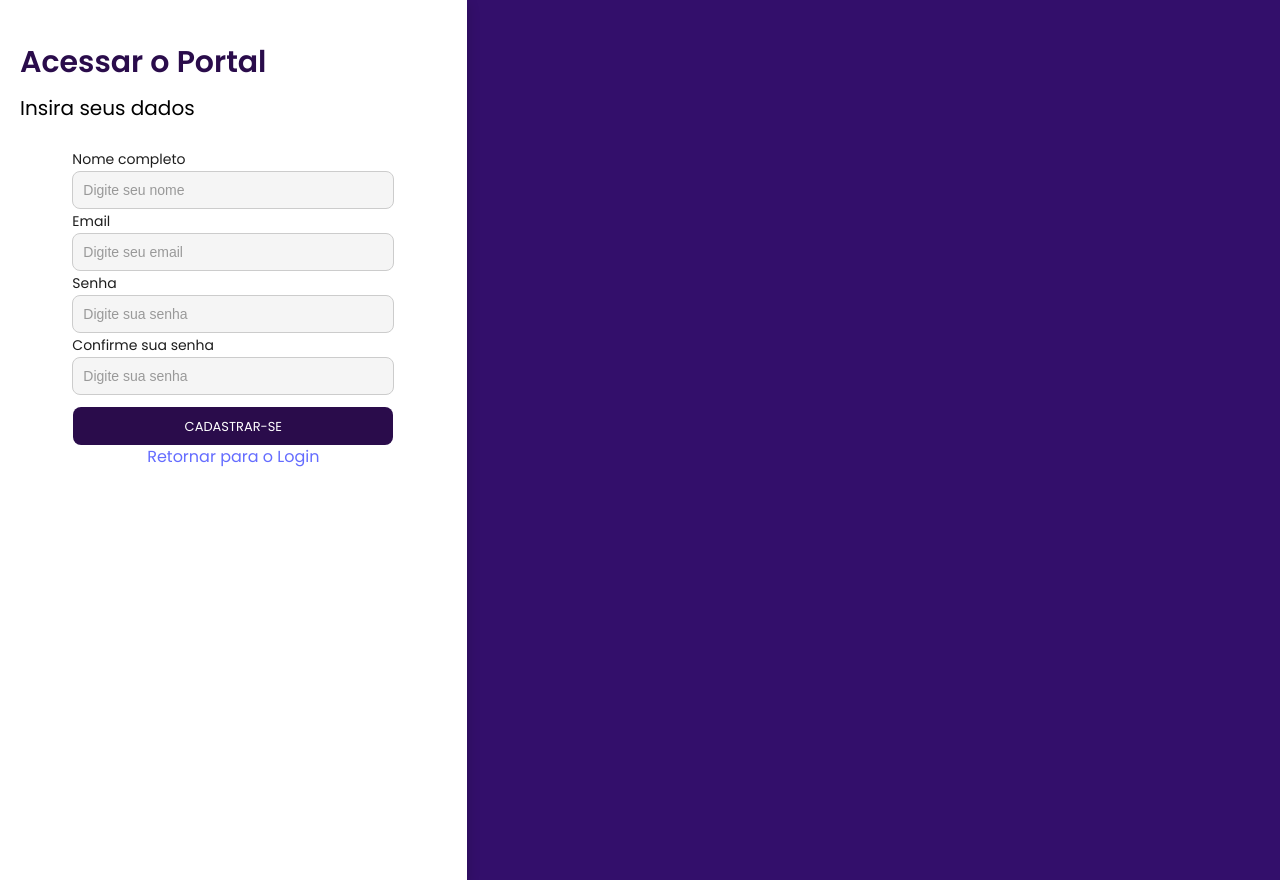
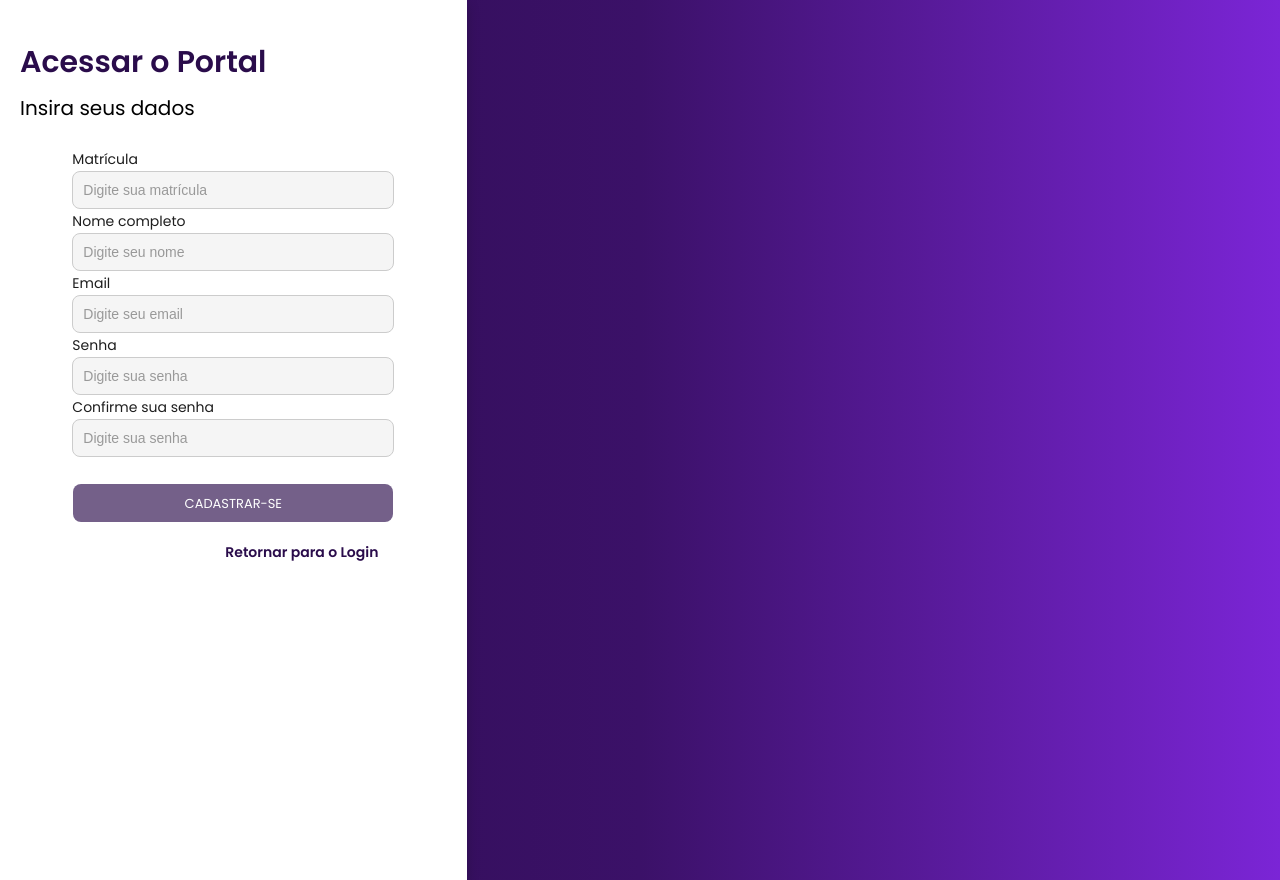
Before and after one commit to Gustavo-UNIJORGE/NITELog-Web, a React (Vite) app: page /register in a window 1280 px wide. Built offline with nearby package versions, Linux system fonts and the light colour scheme; no server answers.

Commit message:
modificações no login

```diff
--- a/index.html
+++ b/index.html
@@ -1,5 +1,5 @@
 <!doctype html>
-<html lang="en">
+<html lang="pt-br">
   <head>
     <meta charset="UTF-8" />
     <link rel="icon" type="image/svg+xml" href="/vite.svg" />
--- a/src/assets/styles/AuthStyles.css
+++ b/src/assets/styles/AuthStyles.css
@@ -1,7 +1,7 @@
 @import url('https://fonts.googleapis.com/css2?family=Poppins:wght@300;400;600&display=swap');
 
 body {
-    background: #330f6b;
+    background: linear-gradient(90deg,rgb(42, 12, 75),rgb(59, 17, 104),rgb(123, 37, 214));
     font-family: 'Poppins', sans-serif;
     margin: 0;
     padding: 0;
@@ -99,7 +99,7 @@ input::placeholder {
     color: #2a0c4b;
     border: none;
     background: transparent;
-    font-size: 12px;
+    font-size: 13px;
     padding: 0px;
     margin-bottom: 50px;
     font-weight: bold;
@@ -107,7 +107,7 @@ input::placeholder {
 
 .esqueciSenhaPosicao {
     width: 100%;
-    text-align: right;
+    text-align: left;
 }
 
 .entrar {
@@ -120,6 +120,7 @@ input::placeholder {
     height: 38px;
     width: 320px;
     text-transform: uppercase;
+    margin-top: 15px;
 }
 
 .fazerCadastro {
@@ -128,6 +129,7 @@ input::placeholder {
     padding: 0px;
     border: none;
     font-weight: bold;
+    font-size: 13px;
 }
 
 .error {
@@ -172,3 +174,24 @@ input::placeholder {
 .labelEmail{
     margin-top: 25px;
 }
+
+.retornarLogin, .retornarLoginPosicao{
+    background: transparent;
+    color: #2a0c4b;
+    padding: 0px;
+    border: none;
+    font-weight: bold;
+    font-size: 14px;
+    margin-top: 10px;
+    width: 100%;
+    display: flex;
+    justify-content: flex-end;
+    transform: translateX(-8%);
+
+}
+
+.sucess {
+    color: #2a0580;
+    font-size: 12px;
+    margin-top: 4px;
+}
--- a/src/pages/Login/Login.tsx
+++ b/src/pages/Login/Login.tsx
@@ -5,32 +5,32 @@ import validateEmail from "../../utils/validateEmail";
 import { handleInputChange } from "../../utils/handleEmailChange";
 import { apiService } from "../../services/apiServices";
 
-const Login = ({ }) => {
+const Login = () => {
     const [formData, setFormData] = useState({
         email: '',
         password: ''
-    })
+    });
     const [errors, setErrors] = useState({
         emailRequired: false,
         emailInvalid: false,
         passwordInvalid: false
-    })
+    });
 
     const [isValid, setIsValid] = useState(false);
-
     const [validationEnabled, setValidationEnabled] = useState(false);
 
     useEffect(() => {
         if (validationEnabled) {
-            setErrors({
-                emailRequired: !Boolean(formData.email),
-                emailInvalid: !validateEmail(formData.email),
-                passwordInvalid: !Boolean(formData.password)
-            });
+            const newErrors = {
+                emailRequired: formData.email.trim() === '',
+                emailInvalid: formData.email.trim() !== '' && !validateEmail(formData.email),
+                passwordInvalid: formData.password.trim() === ''
+            };
 
-            setIsValid(!errors.emailInvalid && !errors.passwordInvalid)
+            setErrors(newErrors);
+            setIsValid(Object.values(newErrors).every(error => error === false));
         }
-    }, [formData.email, formData.password])
+    }, [formData, validationEnabled]);
 
     const enableValidation = () => setValidationEnabled(true);
 
@@ -41,10 +41,13 @@ const Login = ({ }) => {
     const handleFormSubmit = (e: React.FormEvent) => {
         e.preventDefault();
         enableValidation();
-        if(isValid) {
+
+        setTimeout(() => {
+            if (isValid) {
                 apiService.loginUser(formData);
-            //console.log('Usuário logado: ', formData);
+
             }
+        }, 0);
     }
 
     return (
@@ -64,13 +67,6 @@ const Login = ({ }) => {
                     onChange={(e) => handleChange(e, 'email')}
                     onBlur={enableValidation}
                 />
-                {errors.emailInvalid && (
-                    <div
-                        className="error"
-                        id="email-invalid-error">
-                            Email inválido
-                    </div>
-                )}
                 {errors.emailRequired && (
                     <div
                         className="error"
@@ -78,12 +74,17 @@ const Login = ({ }) => {
                         Campo obrigatório
                     </div>
                 )}
+                {!errors.emailRequired && errors.emailInvalid && (
+                    <div
+                        className="error"
+                        id="email-invalid-error">
+                        Email inválido
+                    </div>
+                )}
             </div>
 
-
             <div>
-                <label
-                    className="labelSenha">
+                <label className="labelSenha">
                     Senha
                 </label>
                 <input
@@ -104,17 +105,9 @@ const Login = ({ }) => {
                     </div>
                 )}
                 <div className="esqueciSenhaPosicao">
-{/*                     <button
-                        type="button"
-                        className="esqueciSenha"
-                        id="recover-password-button"
-                        disabled={errors.emailInvalid}>
-                            Esqueceu a senha?
-                    </button> */}
                     <Link to="/resetPassword" className="esqueciSenha">Esqueceu a senha?</Link>
                 </div>
             </div>
-
 
             <div>
                 <button
--- a/src/pages/Register/Register.tsx
+++ b/src/pages/Register/Register.tsx
@@ -5,8 +5,8 @@ import { apiService } from '../../services/apiServices';
 import { Link } from 'react-router';
 
 const Register = () => {
-
     const [formData, setFormData] = useState({
+        matricula: '',
         username: '',
         email: '',
         password: '',
@@ -14,78 +14,123 @@ const Register = () => {
     });
 
     const [errors, setErrors] = useState({
+        matriculaInvalid: false,
         usernameRequired: false,
         emailRequired: false,
         emailInvalid: false,
         passwordInvalid: false,
         passwordConfirmInvalid: false
-    })
+    });
 
     const [isValid, setIsValid] = useState(false);
 
-    const [validationEnabled, setValidationEnabled] = useState(false);
+    // Estado que marca os campos que o usuário já tocou (perdeu o foco)
+    const [touchedFields, setTouchedFields] = useState<{ [key in keyof typeof formData]?: boolean }>({});
+
+    // Função para marcar campo como "tocado" no onBlur
+    const handleBlur = (fieldName: keyof typeof formData) => {
+        setTouchedFields(prev => ({ ...prev, [fieldName]: true }));
+    };
 
     useEffect(() => {
-        if (validationEnabled) {
-            setErrors({
-                usernameRequired: !(formData.username),
-                emailRequired: !(formData.email),
-                emailInvalid: !validateEmail(formData.email),
-                passwordInvalid: !(formData.password),
-                passwordConfirmInvalid: formData.password != formData.confirmPassword
-            });
-            console.log(errors, Object.values(errors).every(error => error === false))
-            setIsValid(Object.values(errors).every(error => error === false));
-        }
-    }, [formData])
+        if (Object.keys(touchedFields).length === 0) return;
 
-    const enableValidation = () => setValidationEnabled(true);
+        const newErrors = {
+            matriculaInvalid: !/^\d{10}$/.test(formData.matricula),
+            usernameRequired: formData.username === '',
+            emailRequired: formData.email === '',
+            emailInvalid: formData.email !== '' && !validateEmail(formData.email),
+            passwordInvalid: formData.password === '',
+            passwordConfirmInvalid: formData.password !== formData.confirmPassword
+        };
+
+        setErrors({
+            matriculaInvalid: touchedFields.matricula ? newErrors.matriculaInvalid : false,
+            usernameRequired: touchedFields.username ? newErrors.usernameRequired : false,
+            emailRequired: touchedFields.email ? newErrors.emailRequired : false,
+            emailInvalid: touchedFields.email && !newErrors.emailRequired ? newErrors.emailInvalid : false,
+            passwordInvalid: touchedFields.password ? newErrors.passwordInvalid : false,
+            passwordConfirmInvalid: touchedFields.confirmPassword ? newErrors.passwordConfirmInvalid : false,
+        });
+
+        setIsValid(Object.values(newErrors).every(error => error === false));
+    }, [formData, touchedFields]);
+
 
     const handleChange = (e: React.ChangeEvent<HTMLInputElement>, fieldName: keyof typeof formData) => {
         handleInputChange(e, formData, setFormData, fieldName);
-    }
+    };
 
     const handleFormSubmit = (e: React.FormEvent) => {
         e.preventDefault();
+
+        setTouchedFields({
+            matricula: true,
+            username: true,
+            email: true,
+            password: true,
+            confirmPassword: true
+        });
+
+
+        if (!isValid) return;
+
         const data = {
             password: formData.confirmPassword,
             email: formData.email,
             username: formData.username
-        }
+        };
         console.log(data);
         apiService.registerUser(data);
-        //console.log('Usuário registrado: ', formData);
-    }
+    };
 
     return (
-        <form className="forms" onSubmit={handleFormSubmit}>
+        <form className="forms" onSubmit={handleFormSubmit} noValidate>
+            <div>
+                <label>Matrícula</label>
+                <input
+                    className="campoMatricula"
+                    type="text"
+                    name="matricula"
+                    id="matricula"
+                    placeholder="Digite sua matrícula"
+                    value={formData.matricula}
+                    maxLength={10}
+                    onChange={(e) => {
+                        const value = e.target.value.replace(/\D/g, '').slice(0, 10); // Só número, até 10
+                        handleChange({ ...e, target: { ...e.target, value } }, 'matricula');
+                    }}
+                    onBlur={() => handleBlur('matricula')}
+                />
+                {errors.matriculaInvalid && (
+                    <div className="error" id="matricula-invalid-error">
+                        Matrícula deve ter 10 digitos
+                    </div>
+                )}
+
+            </div>
 
             <div>
                 <label>Nome completo</label>
                 <input
                     className="campoNome"
                     type="text"
-                    name="name"
-                    id="name"
+                    name="username"
+                    id="username"
                     value={formData.username}
                     placeholder="Digite seu nome"
                     onChange={(e) => handleChange(e, 'username')}
+                    onBlur={() => handleBlur('username')}
                 />
                 {errors.usernameRequired && (
-                    <div
-                        className="error"
-                        id="name-required-error">
+                    <div className="error" id="name-required-error">
                         Campo obrigatório
                     </div>
                 )}
             </div>
 
-
-
             <div>
-                <label className="labelCadastrarEmail">
-                    Email
-                </label>
+                <label className="labelCadastrarEmail">Email</label>
                 <input
                     className="campoEmail"
                     type="email"
@@ -94,43 +139,34 @@ const Register = () => {
                     value={formData.email}
                     placeholder="Digite seu email"
                     onChange={(e) => handleChange(e, 'email')}
-                    onBlur={enableValidation}
+                    onBlur={() => handleBlur('email')}
                 />
                 {errors.emailInvalid && (
-                    <div
-                        className="error"
-                        id="email-invalid-error">
+                    <div className="error" id="email-invalid-error">
                         Email inválido
                     </div>
                 )}
                 {errors.emailRequired && (
-                    <div
-                        className="error"
-                        id="email-required-error">
+                    <div className="error" id="email-required-error">
                         Campo obrigatório
                     </div>
                 )}
             </div>
 
-
             <div>
-                <label className="labelCadastrarSenha">
-                    Senha
-                </label>
+                <label className="labelCadastrarSenha">Senha</label>
                 <input
                     className="campoSenha"
                     type="password"
                     id="password"
-                    name="senha"
+                    name="password"
                     value={formData.password}
                     placeholder="Digite sua senha"
                     onChange={(e) => handleChange(e, 'password')}
-                    onBlur={enableValidation}
+                    onBlur={() => handleBlur('password')}
                 />
                 {errors.passwordInvalid && (
-                    <div
-                        className="error"
-                        id="password-required-error">
+                    <div className="error" id="password-required-error">
                         Senha inválida
                     </div>
                 )}
@@ -142,34 +178,31 @@ const Register = () => {
                     className="campoSenha"
                     type="password"
                     id="confirmPassword"
-                    name="confirmeSenha"
+                    name="confirmPassword"
                     value={formData.confirmPassword}
                     placeholder="Digite sua senha"
                     onChange={(e) => handleChange(e, 'confirmPassword')}
-                    onBlur={enableValidation}
+                    onBlur={() => handleBlur('confirmPassword')}
                 />
                 {errors.passwordConfirmInvalid && (
-                    <div
-                        className="error"
-                        id="confirmPassword-invalid-error">
+                    <div className="error" id="confirmPassword-invalid-error">
                         Senhas não coincidem
                     </div>
                 )}
-
             </div>
 
             <div className="register">
-                <button
-                    type="submit"
-                    className="entrar"
-                    id="login-button"
-                    disabled={isValid}>Cadastrar-se</button>
+                <button type="submit" className="entrar" id="login-button" disabled={!isValid}>
+                    Cadastrar-se
+                </button>
             </div>
-            <div>
-                <Link to='/login'>Retornar para o Login</Link>
+            <div className="retornarLoginPosicao">
+                <Link to="/login" className="retornarLogin">
+                    Retornar para o Login
+                </Link>
             </div>
         </form>
-    )
-}
+    );
+};
 
 export default Register;
```
Also changed, not shown: src/pages/ResetPassword/ResetPassword.tsx (+10 -11 lines). Lines whose indentation alone changed are shown as unchanged.
